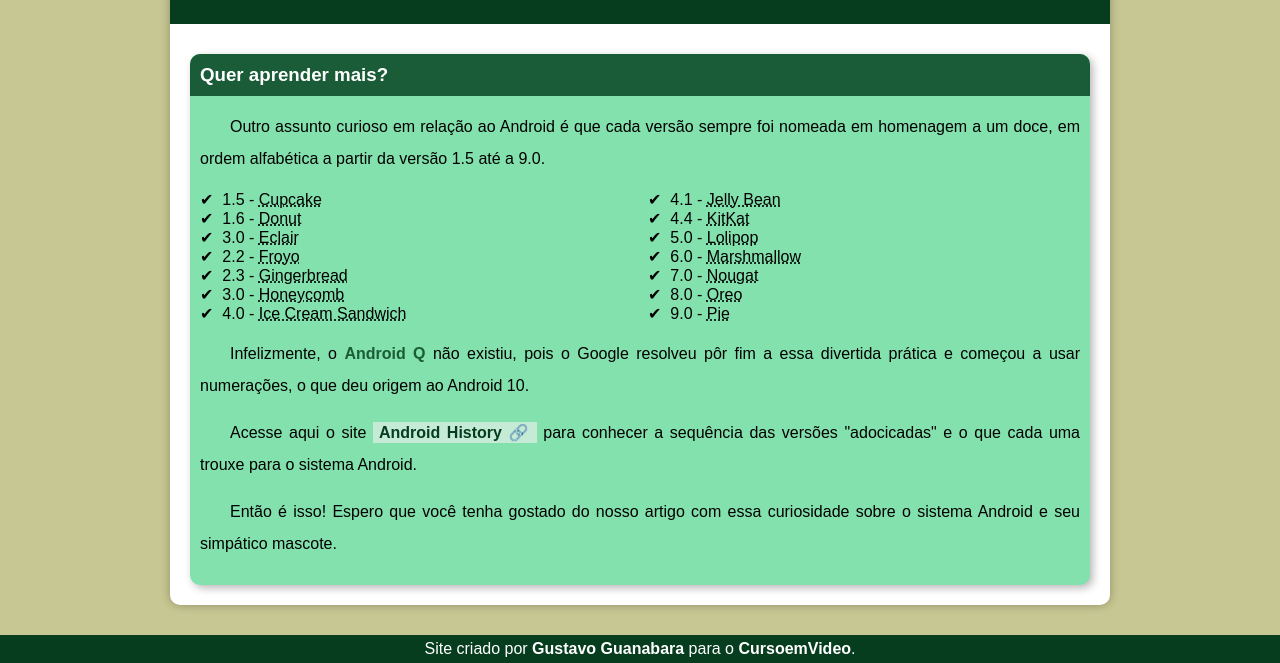
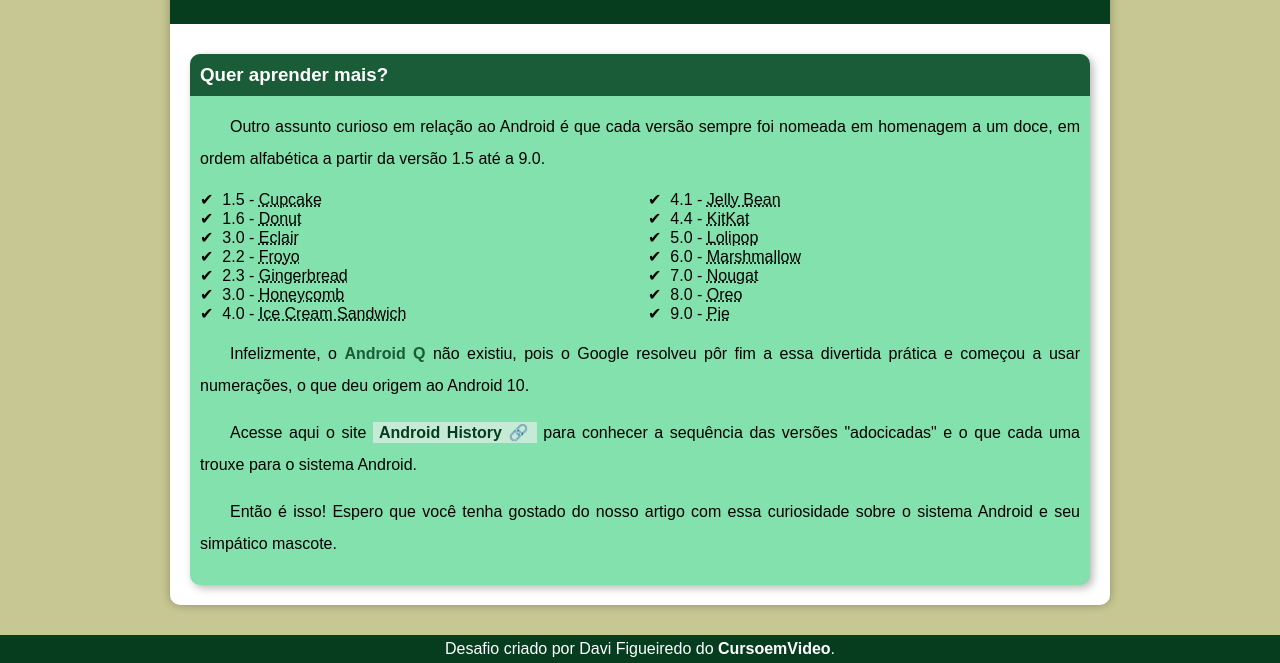
Before and after one commit to DaviFigueiredo95/Primeira-pagina, a plain HTML site: page index.html in a window 1280 px wide. Shown: the part 2308-2971 px from the top of the page. Drawn offline with Linux system fonts and the light colour scheme.

Commit message:
edição do footer

```diff
--- a/index.html
+++ b/index.html
@@ -71,7 +71,7 @@
         </article>
     </main>
     <footer>
-        <p>Site criado por <a href="https://gustavoguanabara.github.io/" target="_blank">Gustavo Guanabara</a> para o <a href="https://www.youtube.com/c/CursoemV%C3%ADdeo" target="_blank">CursoemVideo</a>.</p>
+        <p>Desafio criado por Davi Figueiredo do <a href="https://www.youtube.com/c/CursoemV%C3%ADdeo" target="_blank">CursoemVideo</a>.</p>
     </footer>
 </body>
 </html>
```
